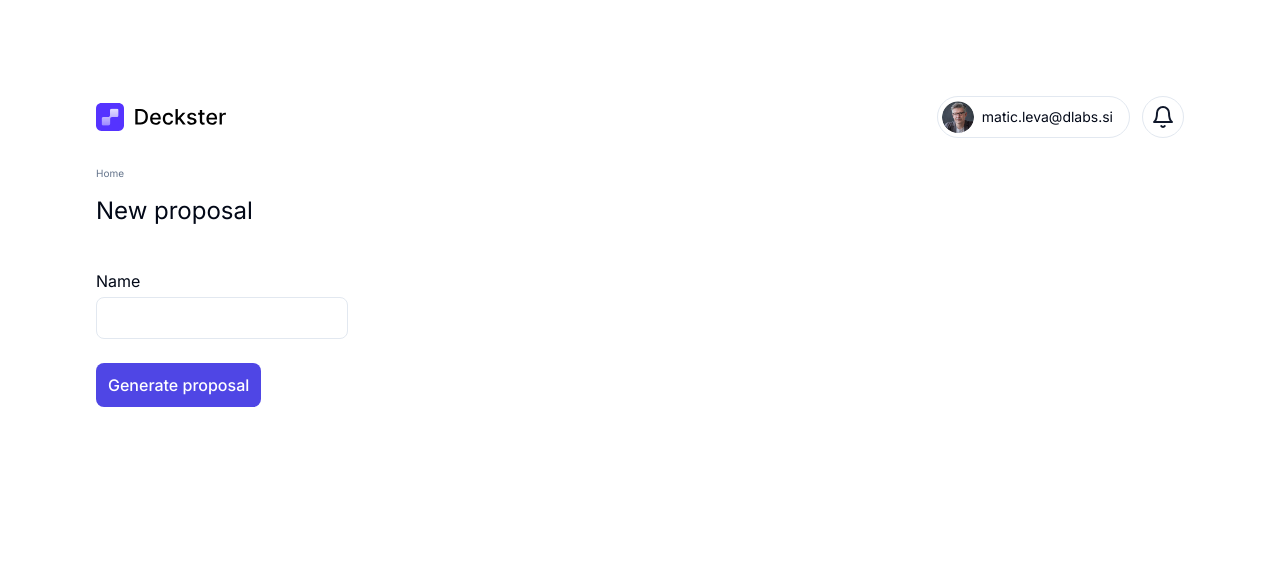
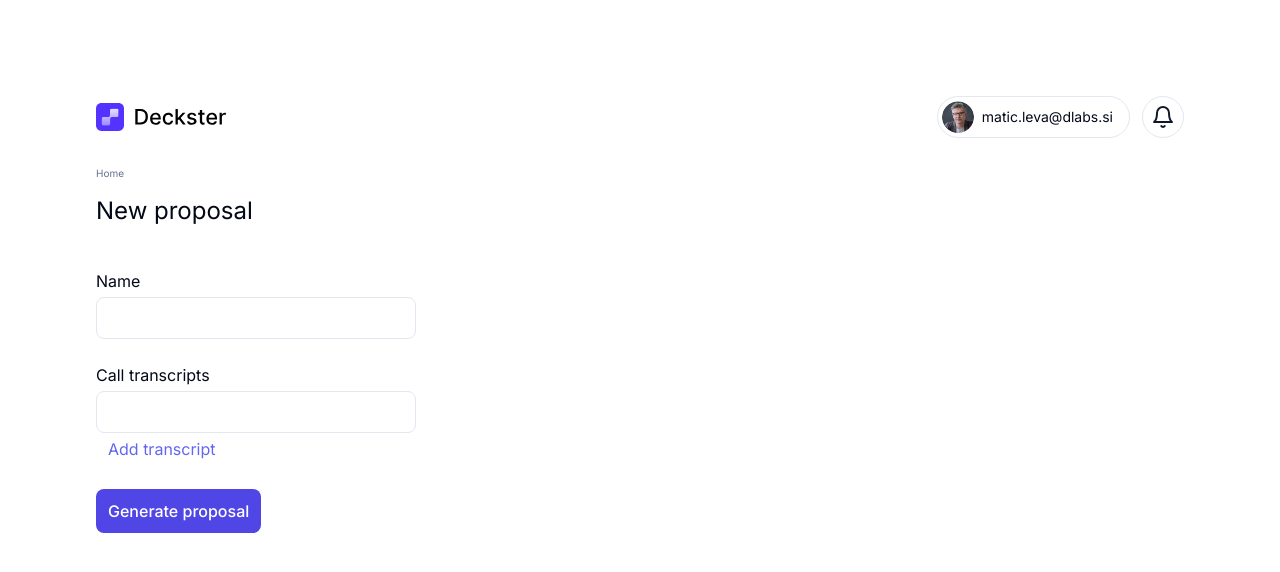
Before and after one commit to dlabs-matic-leva/deckster, a Next.js app: page /project/new in a window 1280 px wide. Shown: the top 572 px of the page. Built offline with nearby package versions, Linux system fonts and the light colour scheme.

Commit message:
Add ability to upload multiple transcripts

```diff
--- a/app/project/new/generate-proposal.ts
+++ b/app/project/new/generate-proposal.ts
@@ -1,6 +1,4 @@
 "use server";
-
-import { transcript } from "./transcript";
 
 export async function generateProposal(data: FormData) {
   const res = await fetch("https://j0ikko.buildship.run/proposals/create", {
@@ -10,7 +8,7 @@
     },
     body: JSON.stringify({
       name: data.get("name"),
-      message: transcript,
+      message: data.getAll("transcript").join("\n\n"),
     }),
   });
   return res.json().then((body) => body.id);
--- a/app/project/new/page.tsx
+++ b/app/project/new/page.tsx
@@ -24,8 +24,38 @@
             type="text"
             name="name"
             required
-            className="border rounded-lg px-2 py-2"
+            className="border rounded-lg px-2 py-2 w-80"
           />
+        </label>
+        <label className="block mb-6">
+          <span className="block mb-1">Call transcripts</span>
+          <div className="flex flex-col gap-1">
+            <input
+              type="text"
+              name="transcript"
+              required
+              className="border rounded-lg px-2 py-2 w-80"
+            />
+            <template data-insert></template>
+          </div>
+          <button
+            type="button"
+            onClick={function () {
+              const div = document.createElement("div");
+              div.innerHTML = `<input
+                type="text"
+                name="transcript"
+                required
+                class="border rounded-lg px-2 py-2 w-80"
+              />`;
+              const input = div.querySelector("input")!;
+              const button = document.querySelector("template[data-insert]")!;
+              button.parentElement!.insertBefore(input, button);
+            }}
+            className="px-3 py-1 text-indigo-500"
+          >
+            Add transcript
+          </button>
         </label>
         <Button />
       </form>
```
Also changed, not shown: app/project/new/transcript.txt.
